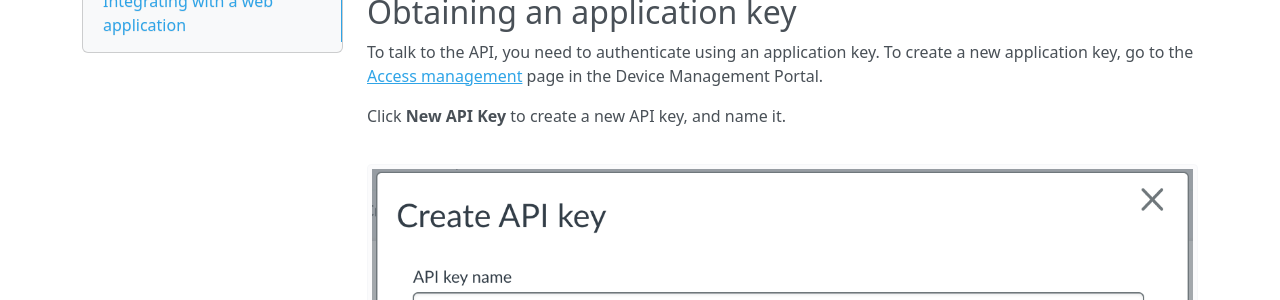
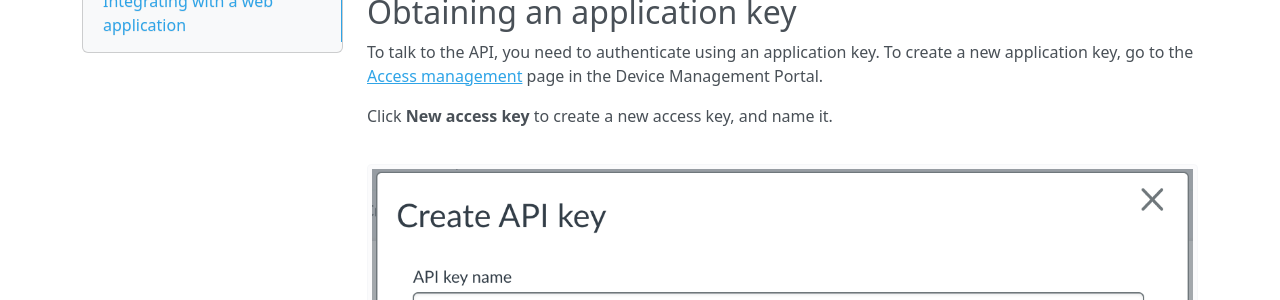
Before and after one commit to PelionIoT/connected-lights-cloud, an MkDocs documentation site: the page built from docs/6_cloud-api.md, in a window 1280 px wide and 900 px high. Shown: the part 389-689 px from the top of the window. Built offline with MkDocs 1.6.1, drawn with Linux system fonts in a browser that asks for light colours; nearby versions of some CDN libraries; old or Windows-style settings are respelled for this version of MkDocs.

Commit message:
API key to access key + a link fix

````diff
--- a/docs/6_cloud-api.md
+++ b/docs/6_cloud-api.md
@@ -6,7 +6,7 @@ The Device Management Portal that you used in the previous section is a wrapper
 
 To talk to the API, you need to authenticate using an application key. To create a new application key, go to the [Access management](https://portal.mbedcloud.com/access/keys/) page in the Device Management Portal.
 
-Click **New API Key** to create a new API key, and name it.
+Click **New access key** to create a new access key, and name it.
 
 <span class="images">![Creating a new application key in Device Management](assets/6_lights1.png)</span>
 
@@ -82,7 +82,7 @@ It will return something like this:
 }
 ```
 
-<span class="notes">**Note:** Please see the official [Service API documentation](https://www.pelion.com/docs/device-management/current/service-api-references/index.html) for the Device Management Service API interface.</span>
+<span class="notes">**Note:** Please see the official [Service API documentation](https://www.pelion.com/docs/device-management/current/service-api-references/service-api-documentation.html) for the Device Management Service API interface.</span>
 
 ## Integrating with a web application
 
````
